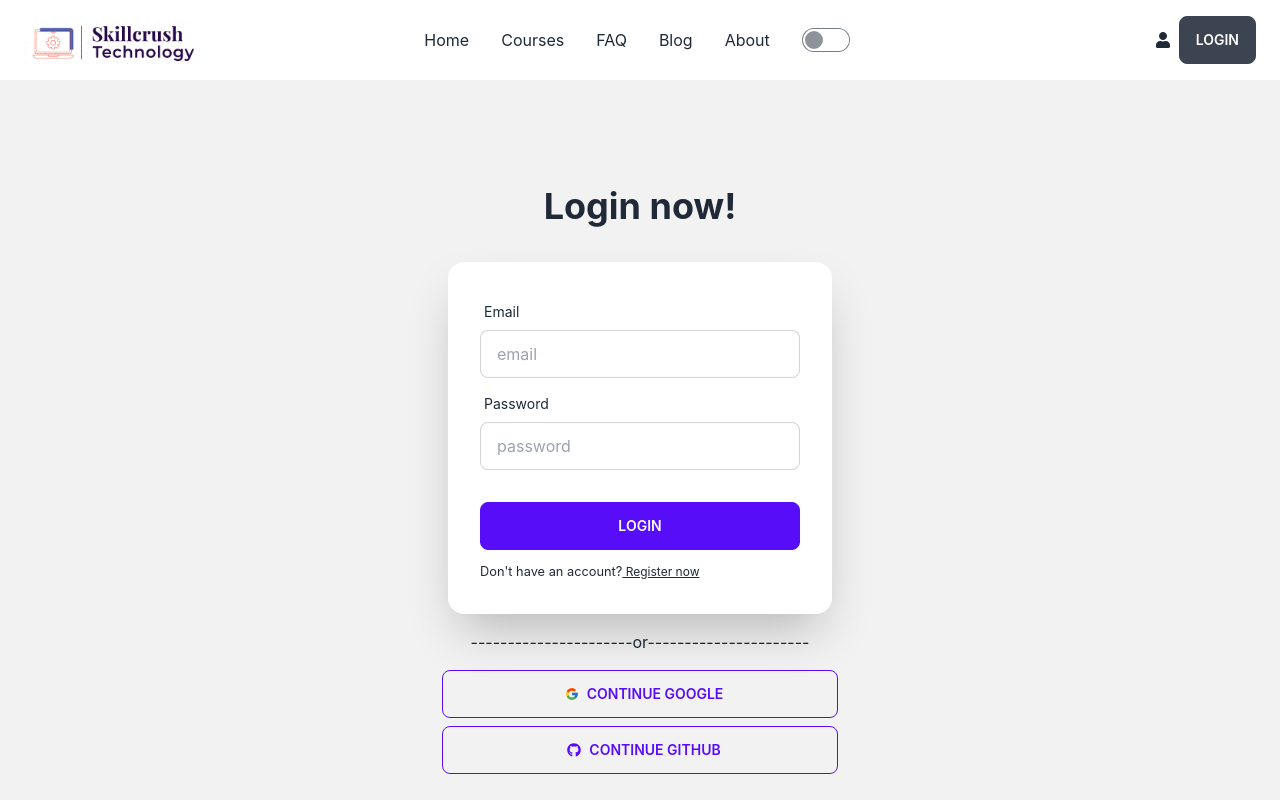
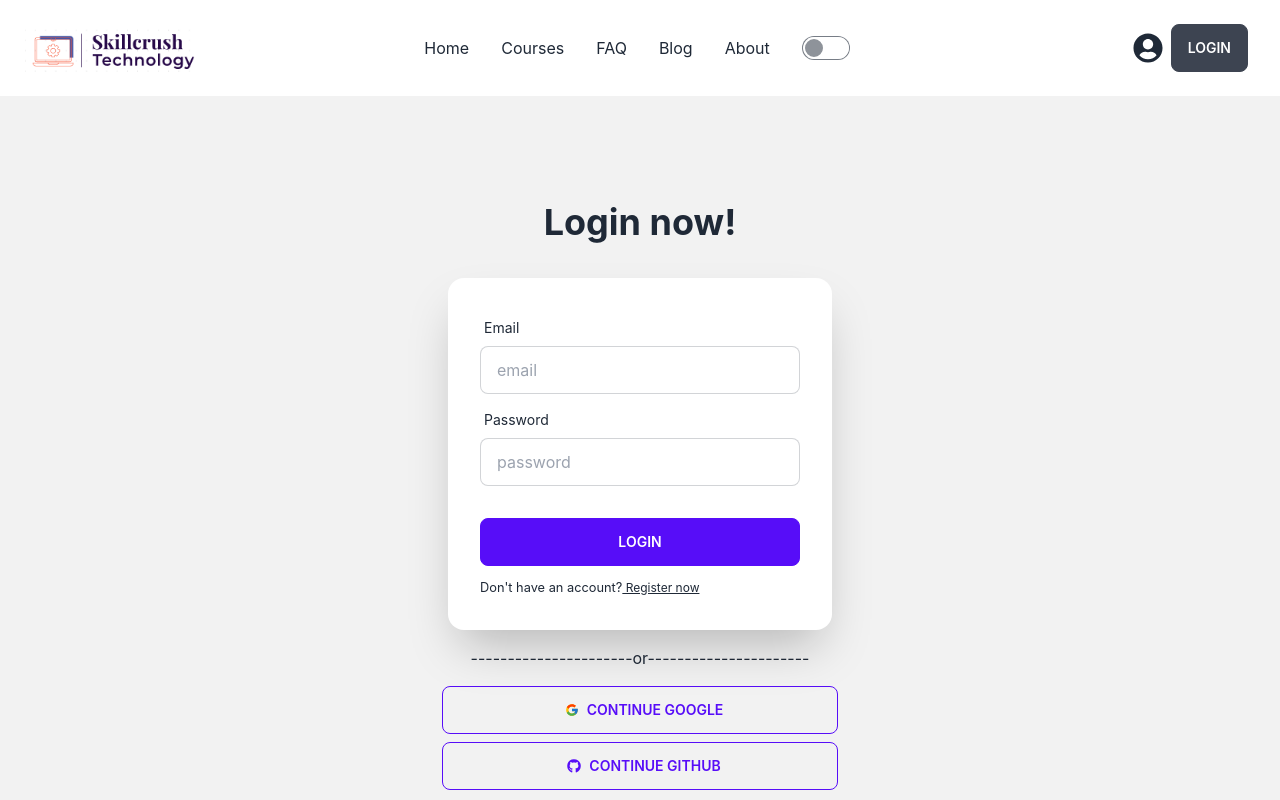
Before and after one commit to rashel-hossain/skillcrush-tech-client, a React (Create React App) app: page /login in a window 1280 px wide. Shown: the top 800 px of the page. Built offline with nearby package versions, Linux system fonts and the light colour scheme; no server answers.

Commit message:
logOut handler added

```diff
--- a/src/Skillcrush/Header/Header.js
+++ b/src/Skillcrush/Header/Header.js
@@ -1,11 +1,18 @@
 import React, { useContext } from 'react';
 import { Link } from 'react-router-dom';
 import { AuthContext } from '../../contexts/AuthProvider/AuthProvider';
-import { FaUser } from 'react-icons/fa';
+import { FaUserCircle } from 'react-icons/fa';
 
 
 const Header = () => {
-    const { user } = useContext(AuthContext);
+    const { user, logOut } = useContext(AuthContext);
+
+    const handleLogOut = () => {
+        return logOut()
+            .then(() => { })
+            .catch(error => console.error(error));
+    }
+
 
     return (
         <div className="navbar bg-base-100">
@@ -52,17 +59,40 @@ const Header = () => {
                 </ul>
             </div>
             <div className="navbar-end px-2">
-                <Link>{user?.displayName}</Link>
-                <Link>
-                    {user?.photoURL ?
-                        <img className='rounded-full ml-3'
-                            style={{ width: '40px' }}
-                            src={user.photoURL} />
-                        : <FaUser></FaUser>
+                <Link className='flex'>
+                    {
+                        user?.uid ?
+                            <>
+                                <div className="navbar">
+                                    <span> {user?.displayName} </span>
+                                    <Link>
+                                        {user?.photoURL ?
+                                            <img className='rounded-full ml-3'
+                                                style={{ width: '40px' }}
+                                                src={user.photoURL} />
+                                            :
+                                            <FaUserCircle></FaUserCircle>
+                                        }
+                                    </Link>
+                                </div>
+
+                                <button onClick={handleLogOut} className="btn px-4 m-2">Log Out</button>
+                            </>
+                            :
+                            <>
+                                <div className="navbar">
+                                    <FaUserCircle className='text-3xl'></FaUserCircle>
+                                    <button className="btn px-4 m-2"> <Link to='/login'>Login</Link></button>
+                                </div>
+
+                            </>
                     }
+
                 </Link>
 
-                <Link to='/login' className="btn px-4 m-2">Login</Link>
+
+
+                {/* <Link to='/login' className="btn px-4 m-2">Login</Link> */}
             </div>
         </div>
     );
--- a/src/contexts/AuthProvider/AuthProvider.js
+++ b/src/contexts/AuthProvider/AuthProvider.js
@@ -1,5 +1,5 @@
 import React, { createContext, useEffect, useState } from 'react';
-import { getAuth, onAuthStateChanged, signInWithPopup } from "firebase/auth";
+import { getAuth, onAuthStateChanged, signInWithPopup, signOut } from "firebase/auth";
 import app from '../../firebase/firebase.config';
 
 export const AuthContext = createContext();
@@ -10,10 +10,16 @@ const auth = getAuth(app);
 const AuthProvider = ({ children }) => {
     const [user, setUser] = useState(null);
 
+    // googleProvider
     const providerLogin = (provider) => {
         return signInWithPopup(auth, provider);
     }
+    //logOut
+    const logOut = () => {
+        return signOut(auth);
+    }
 
+    // gitHubProvder
     const providerLoginGtitHub = (provider) => {
         return signInWithPopup(auth, provider);
     }
@@ -31,7 +37,7 @@ const AuthProvider = ({ children }) => {
 
     }, [])
 
-    const authInfo = { user, providerLogin, providerLoginGtitHub }
+    const authInfo = { user, providerLogin, providerLoginGtitHub, logOut }
 
     return (
         <AuthContext.Provider value={authInfo}>
```
